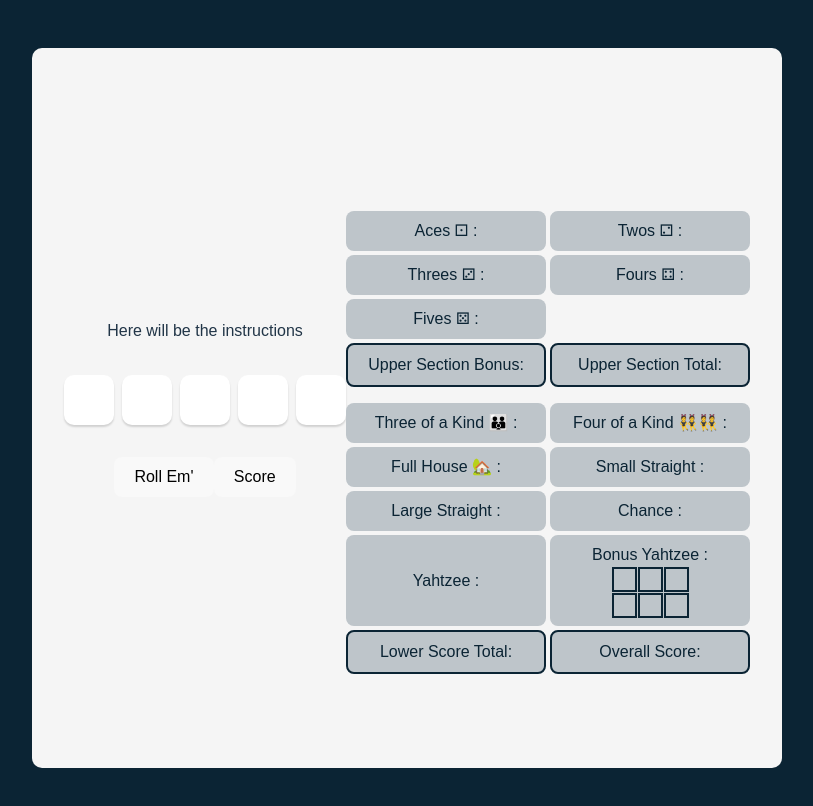
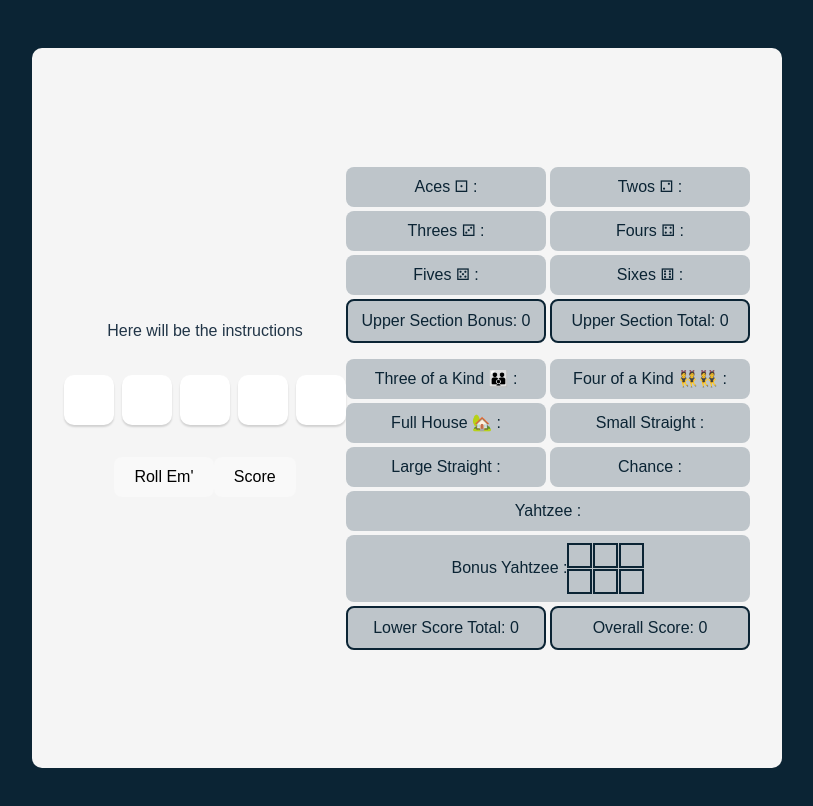
Before and after one commit to Ginicoefficient/yahtzee, a React (Vite) app: page / in a window 1280 px wide. Shown: the top 806 px of the page, without its empty margins (16-829 px from the left). Built offline with nearby package versions, Linux system fonts and the light colour scheme.

Commit message:
added styling for scoresheet and score calculations

```diff
--- a/src/App.css
+++ b/src/App.css
@@ -53,8 +53,8 @@
 }
 
 .scoresheet-container {
-  display: grid;
-  grid-template-rows: 1fr 1fr;
+  display: flex;
+  flex-direction: column;
   flex: 1;
   height: 60%;
   align-items: center;
@@ -67,12 +67,16 @@
   display: grid;
   grid-template-columns: 1fr 1fr;
   gap: 4px;
+  width: 100%;
 }
-
+.lower-score-elements > .grid-item:nth-child(7) {
+  grid-column: 1/3;
+}
 .scoreline,
 .score {
   color: #0b2434;
-  width: 200px;
+  width: 100%;
+  min-width: 200px;
   display: flex;
   align-items: center;
   justify-content: center;
@@ -92,9 +96,10 @@
 }
 
 #bonusyahtzee {
+  grid-column: 1 / 3;
   display: flex;
-  flex-direction: column;
 }
+
 .bonus-yahtzee-container {
   display: grid;
   grid-template-columns: 1fr 1fr 1fr;
--- a/src/Components/Scoreline.jsx
+++ b/src/Components/Scoreline.jsx
@@ -21,7 +21,7 @@
   }
   return (
     <div
-      className="scoreline"
+      className="scoreline grid-item"
       id={props.id}
       onClick={() => {
         if (!props.isScored && mode === "score" && props.isEligble) {
--- a/src/Components/Scoresheet.jsx
+++ b/src/Components/Scoresheet.jsx
@@ -88,21 +88,47 @@
     />
   ));
 
-  const upperScoreElements = scoreElements.slice(0, 5);
+  const upperScoreElements = scoreElements.slice(0, 6);
   const lowerScoreElements = scoreElements.slice(6);
+
+  //can change this later so that it is stored in state somehwere? in context?
+  //can display when gamemode === endgame
+  //or show a running total of all scores?
+  const upperScoreValue = score
+    .slice(0, 6)
+    .map((line) => Number(line.value))
+    .reduce((total, current) => {
+      return total + current;
+    });
+
+  const upperBonusValue = upperScoreValue >= 63 ? 35 : 0;
+  const lowerScoreValue = score
+    .slice(6)
+    .map((line) => Number(line.value))
+    .reduce((total, current) => {
+      return total + current;
+    });
+  const totalScore = upperBonusValue + upperScoreValue + lowerScoreValue;
 
   return (
     <div className="scoresheet-container">
       <section className="upper-score-elements">
         {upperScoreElements}
-        <br></br>
-        <div className="upper-bonus score">Upper Section Bonus:</div>
-        <div className="upper-total score">Upper Section Total:</div>
+        <div className="upper-bonus score">
+          Upper Section Bonus: {upperBonusValue}
+        </div>
+        <div className="upper-total score">
+          Upper Section Total: {upperScoreValue}
+        </div>
       </section>
       <section className="lower-score-elements">
         {lowerScoreElements}
-        <div className="lower-score score">Lower Score Total:</div>
-        <div className="game-score-total score">Overall Score:</div>
+        <div className="lower-score score">
+          Lower Score Total: {lowerScoreValue}
+        </div>
+        <div className="game-score-total score">
+          Overall Score: {totalScore}
+        </div>
       </section>
     </div>
   );
```
